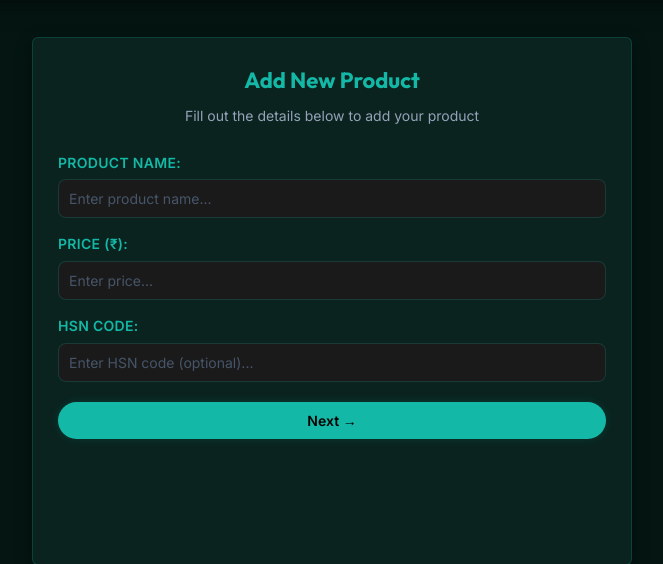
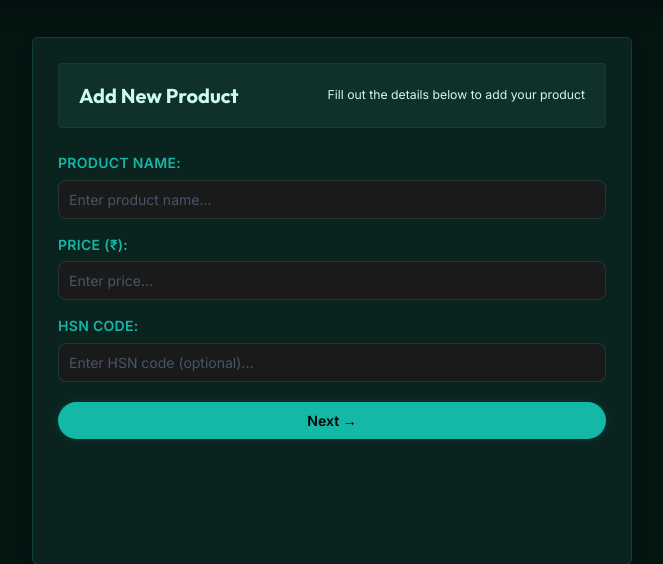
Before and after one commit to JoshiRudra-devop/quotation_management, a PHP site: page /Webdev/add-Product.php in a window 1280 px wide. Shown: the part 72-636 px from the top of the page, without its empty margins (308-971 px from the left). Run offline with PHP 8.4, Linux system fonts and the light colour scheme; the visitor is signed in with stand-in values (Sample User, id 1).

Commit message:
Apply Light Green header style globally and reposition Toast Notifications to Top Full-Width

```diff
--- a/add-Product.php
+++ b/add-Product.php
@@ -163,16 +163,7 @@ $_show_back_btn = true;
   box-shadow: var(--shadow-card, 0 4px 20px rgba(45,212,191,0.12));
 }
 
-/* Header */
-.form-header { text-align:center; margin-bottom:25px; }
-.form-header h1 {
-  font-family: var(--font-head);
-  color: var(--teal);
-  font-size:22px;
-  font-weight:700;
-  margin-bottom:8px;
-}
-.form-header p { color: var(--text-muted, #aaa); font-size:14px; }
+/* Header (Handled globally in theme.css / sidebar.css) */
 
 /* Form */
 .form-group { margin-bottom:15px; }
--- a/add-company.php
+++ b/add-company.php
@@ -134,9 +134,7 @@ $_show_back_btn = true;
   color: var(--text, #ccc);
   box-shadow: var(--shadow-card, 0 4px 20px rgba(45,212,191,0.12));
 }
-.form-header { text-align:center; margin-bottom:40px; }
-.form-header h1 { font-family: var(--font-head); color: var(--teal); font-size:28px; font-weight:700; margin-bottom:10px; }
-.form-header p { color: var(--text-muted, #aaa); }
+/* .form-header styles are now global */
 .form-group { margin-bottom:20px; }
 .form-group label { display:block; margin-bottom:8px; color: var(--teal); font-weight:600; }
 .form-group input, .form-group textarea {
--- a/contact.php
+++ b/contact.php
@@ -61,9 +61,7 @@ if ($_SERVER['REQUEST_METHOD'] === 'POST') {
   color: var(--text, #ccc);
   box-shadow: var(--shadow-card, 0 4px 20px rgba(45,212,191,0.12));
 }
-.form-header { text-align:center; margin-bottom:40px; }
-.form-header h1 { font-family: var(--font-head); color: var(--teal); font-size:28px; font-weight:700; margin-bottom:10px; }
-.form-header p { color: var(--text-muted, #aaa); font-size: 15px; }
+/* .form-header styles are now global */
 
 .contact-info {
     display: flex;
@@ -116,7 +114,7 @@ if ($_SERVER['REQUEST_METHOD'] === 'POST') {
 
 @media(max-width: 600px) {
   .setup-container { padding: 20px; margin: 20px auto; width: 95%; }
-  .form-header h1 { font-size: 24px; }
+  /* .form-header h1 responsive styles inherited globally */
   .contact-info { flex-direction: column; }
 }
 </style>
--- a/home.css
+++ b/home.css
@@ -157,19 +157,6 @@ body {
     min-height: calc(100vh - var(--topbar-h, 52px) - var(--bnav-h, 62px));
 }
 
-        .top-bar {
-            display: flex;
-            justify-content: space-between;
-            align-items: center;
-            margin-bottom: 40px;
-            padding: 0 10px;
-        }
-
-        .top-bar h1 {
-            font-size: 1.8rem;
-            color: #2dd4bf;
-            font-weight: bold;
-        }
 
         .add-btn {
             background-color: #2dd4bf;
--- a/sidebar.css
+++ b/sidebar.css
@@ -718,3 +718,25 @@ body.tray-open { overflow: hidden; }
     body { padding-bottom: calc(var(--bnav-h) + env(safe-area-inset-bottom)); }
     .bottom-nav { padding-bottom: env(safe-area-inset-bottom); }
 }
+
+/* Dark Mode Section Headers */
+.top-bar, .section-header, .form-header {
+    background: var(--surface2);
+    border: 1px solid var(--border);
+    border-radius: var(--radius-sm);
+    padding: 16px 20px;
+    margin-bottom: 24px;
+    display: flex;
+    justify-content: space-between;
+    align-items: center;
+}
+
+.top-bar h1, .section-header .section-title, .form-header h1, .form-header h2 {
+    color: var(--text);
+    font-size: 20px;
+    font-weight: 700;
+    margin: 0;
+    display: flex;
+    align-items: center;
+    gap: 10px;
+}
```
Also changed, not shown: components.css (+15 -12 lines), theme.css (+27 -0 lines).
